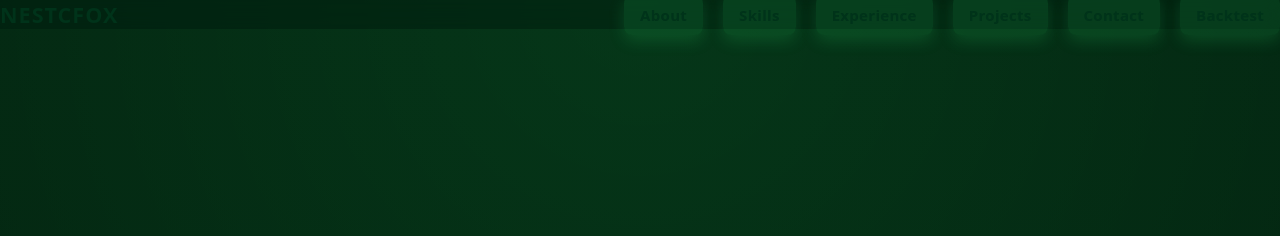
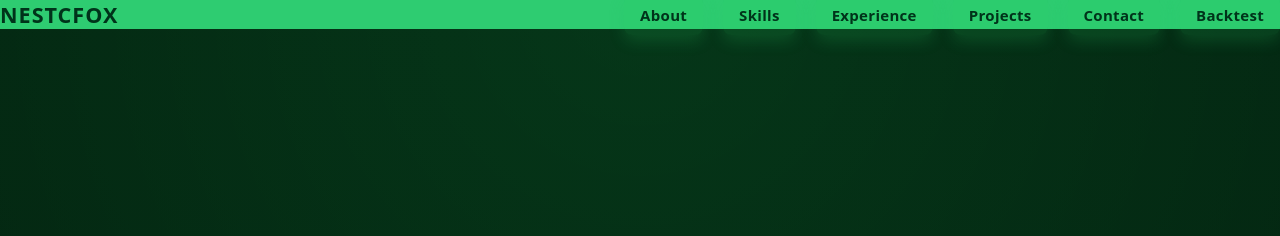
Before and after one commit to nestcfox/my-portofolio, a website: page index.html in a window 1280 px wide. Shown: the top 236 px of the page. Drawn offline with Linux system fonts and the light colour scheme.

Commit message:
Update style.css

```diff
--- a/style.css
+++ b/style.css
@@ -1519,8 +1519,7 @@ nav {
   z-index: 999;
 
   /* WARNA HIJAU MUDA */
-  background: rgba(0, 30, 15, 0.55);
-  backdrop-filter: blur(10px);
+  background: #2ECC71;
 }
 
   /* BIKIN NAVBAR GEDE */
```
